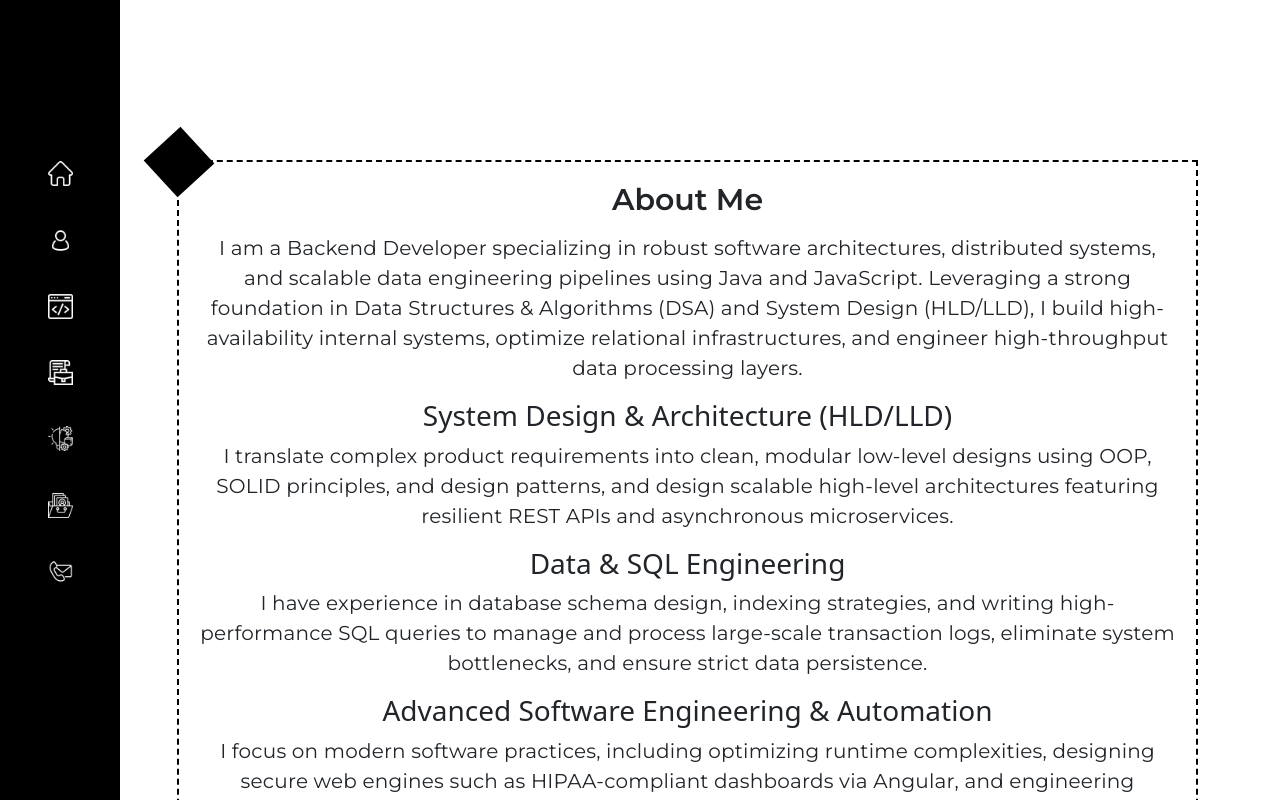
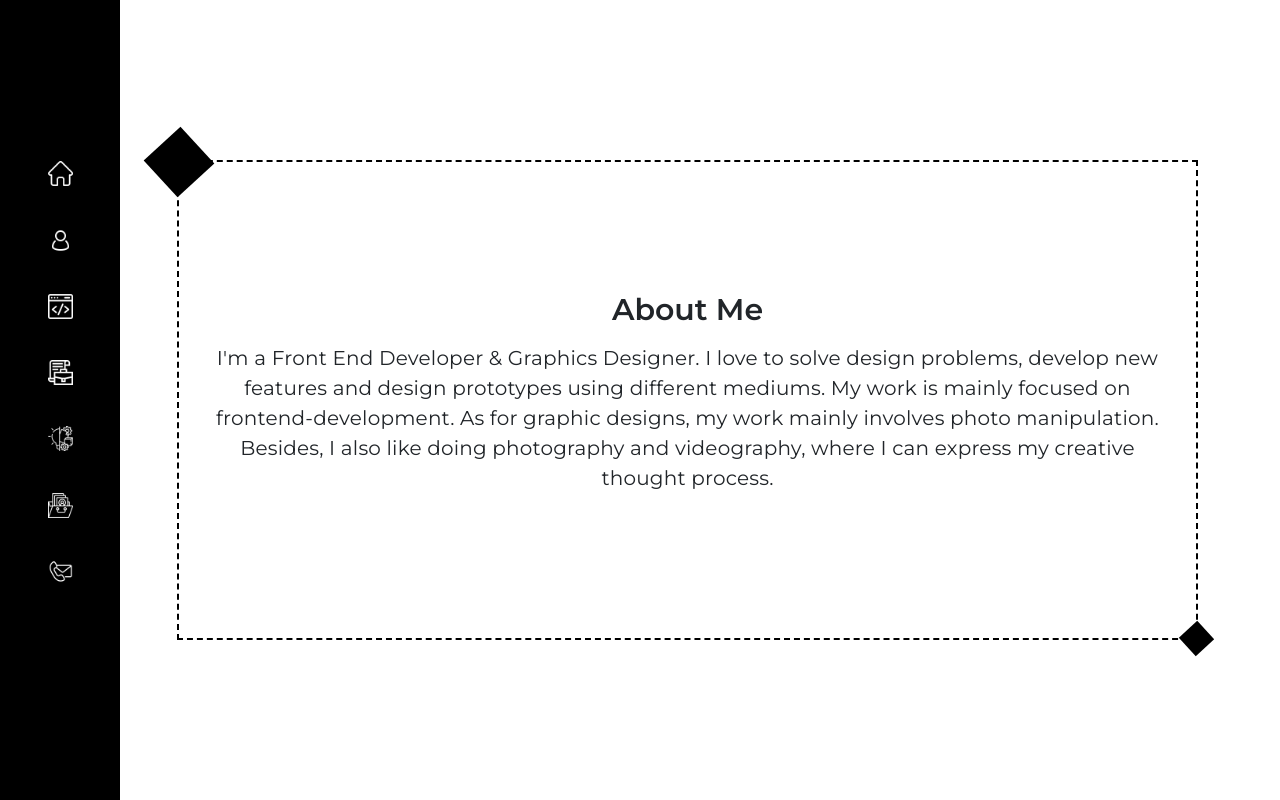
Before and after one commit to Cadburyash/iPortFolio, a React (Create React App) app: page /about in a window 1280 px wide. Built offline with nearby package versions, Linux system fonts and the light colour scheme.

Commit message:
Revert "Revise About Me section for backend development focus"
This reverts commit 076dab678f0808d37e54bee4cf6920d68bf9ac4e.

```diff
--- a/src/Pages/About.js
+++ b/src/Pages/About.js
@@ -10,60 +10,14 @@ const About = () => {
             <div className="aboutcontent">
               <h2>About Me</h2>
               <p>
-                I am a Backend Developer specializing in robust software
-                architectures, distributed systems, and scalable data
-                engineering pipelines using Java and JavaScript. Leveraging a
-                strong foundation in Data Structures &amp; Algorithms (DSA) and
-                System Design (HLD/LLD), I build high-availability internal
-                systems, optimize relational infrastructures, and engineer
-                high-throughput data processing layers.
+                I'm a Front End Developer & Graphics Designer. I love to solve
+                design problems, develop new features and design prototypes
+                using different mediums. My work is mainly focused on
+                frontend-development. As for graphic designs, my work mainly
+                involves photo manipulation. Besides, I also like doing
+                photography and videography, where I can express my creative
+                thought process.
               </p>
-              <h3>System Design &amp; Architecture (HLD/LLD)</h3>
-              <p>
-                I translate complex product requirements into clean, modular
-                low-level designs using OOP, SOLID principles, and design
-                patterns, and design scalable high-level architectures featuring
-                resilient REST APIs and asynchronous microservices.
-              </p>
-              <h3>Data &amp; SQL Engineering</h3>
-              <p>
-                I have experience in database schema design, indexing
-                strategies, and writing high-performance SQL queries to manage
-                and process large-scale transaction logs, eliminate system
-                bottlenecks, and ensure strict data persistence.
-              </p>
-              <h3>Advanced Software Engineering &amp; Automation</h3>
-              <p>
-                I focus on modern software practices, including optimizing
-                runtime complexities, designing secure web engines such as
-                HIPAA-compliant dashboards via Angular, and engineering
-                automated Java utility frameworks to streamline operational
-                efficiency.
-              </p>
-              <p>
-                Driven by a passion for solving complex problems, I excel in
-                high-scale environments where performance tuning, systems
-                reliability, and clean execution are paramount.
-              </p>
-              <div className="aboutskills">
-                <p>
-                  <strong>Core Languages:</strong> Java (Advanced), JavaScript
-                  (ES6+), TypeScript
-                </p>
-                <p>
-                  <strong>Engineering Pillars:</strong> Data Structures &amp;
-                  Algorithms (DSA), Low-Level Design (LLD), High-Level Design
-                  (HLD)
-                </p>
-                <p>
-                  <strong>Data &amp; Databases:</strong> SQL, Relational Databases
-                  (RDBMS), Data Engineering Pipelines
-                </p>
-                <p>
-                  <strong>Systems &amp; Integration:</strong> REST APIs,
-                  Microservices, Async Systems, System Performance Tuning
-                </p>
-              </div>
             </div>
           </div>
         </div>
```
